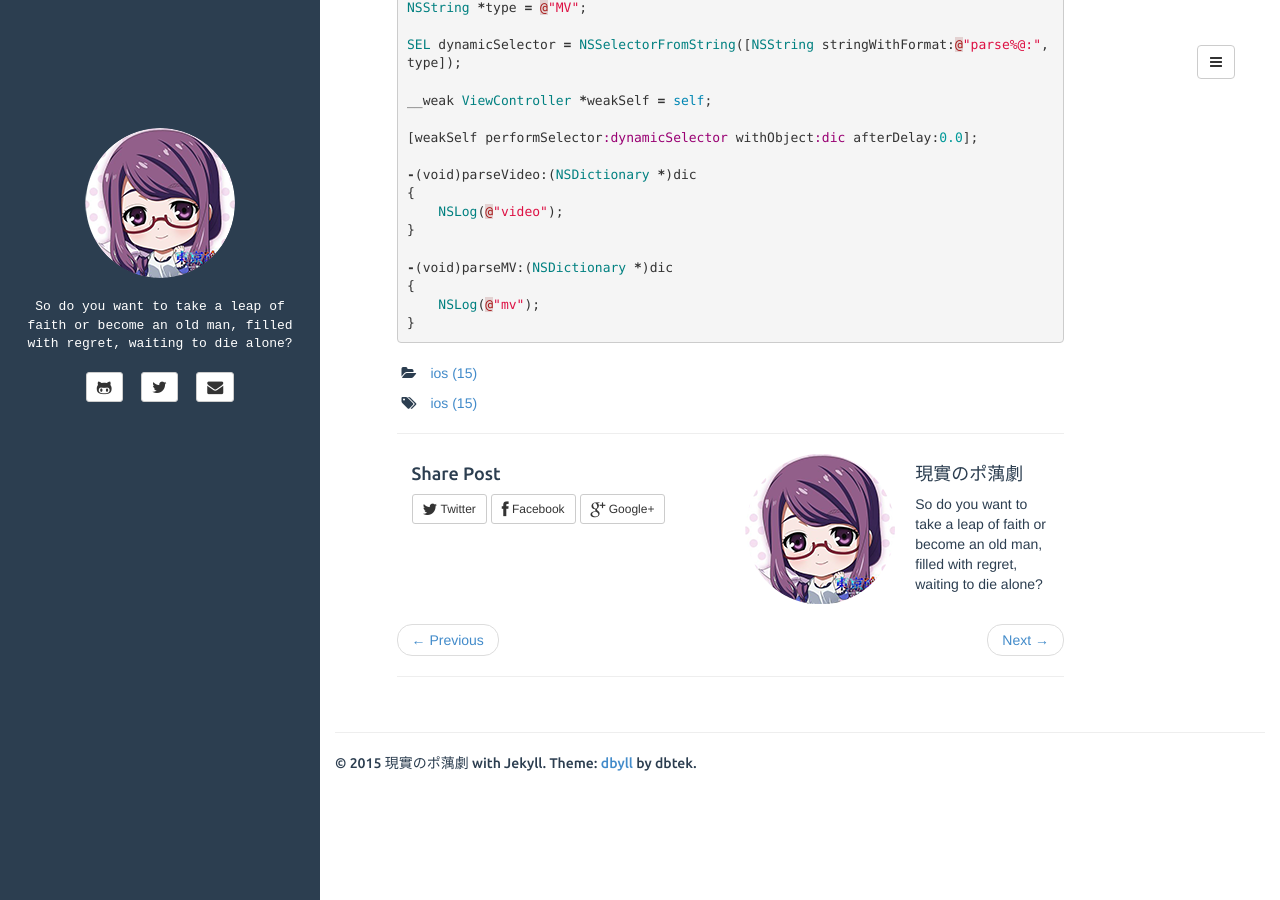
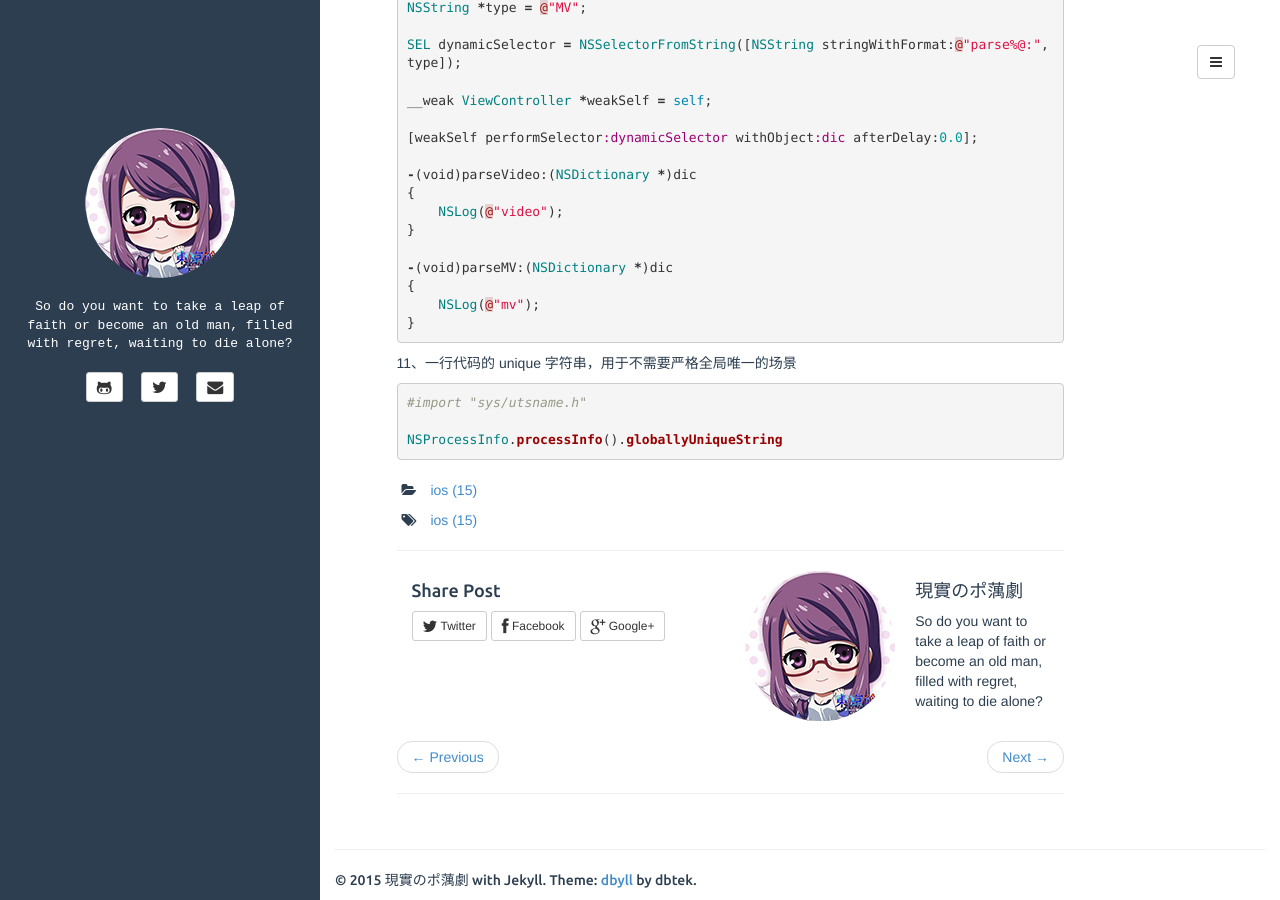
Before and after one commit to plusyu/plusyu.github.io, a Jekyll site: the page built from _posts/2014-12-02-ios碎片知识.md, in a window 1280 px wide and 900 px high, scrolled down 3405 px. Built offline with Jekyll 4.4.1, drawn with Linux system fonts in a browser that asks for light colours.

Commit message:
ios code

```diff
--- a/_posts/2014-12-02-ios碎片知识.md
+++ b/_posts/2014-12-02-ios碎片知识.md
@@ -229,3 +229,13 @@ __weak ViewController *weakSelf = self;
 
 
 {% endhighlight %}
+
+11、一行代码的 unique 字符串，用于不需要严格全局唯一的场景
+
+{% highlight ruby %}
+
+#import "sys/utsname.h"
+
+NSProcessInfo.processInfo().globallyUniqueString
+
+{% endhighlight %}
```
